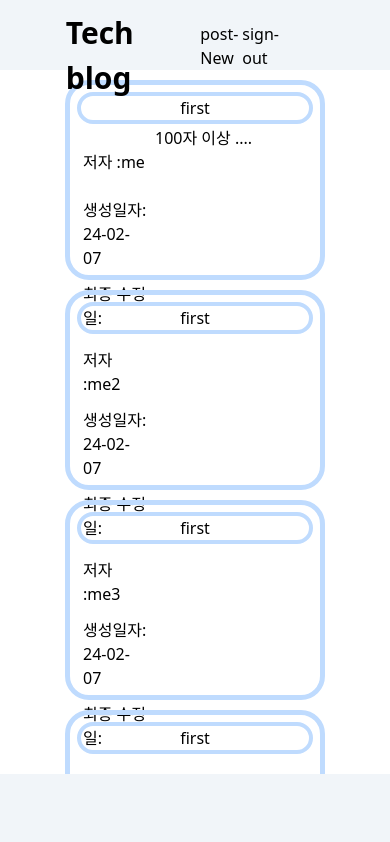
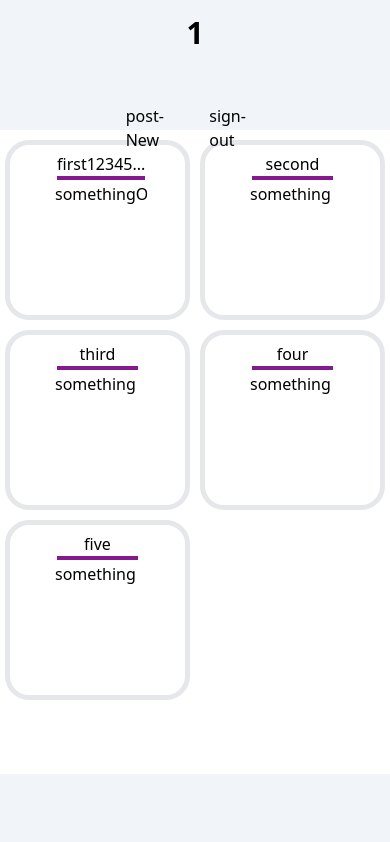
Before and after one commit to pjsClimbToUpperDirection/tech-blog, a Next.js app: page /1 in a window 390 px wide. Shown: the top 842 px of the page. Built offline with nearby package versions, Linux system fonts and the light colour scheme.

Commit message:
24-02-14-01

```diff
--- a/app/[user]/[title]/page.tsx
+++ b/app/[user]/[title]/page.tsx
@@ -1,3 +1,38 @@
-export default function (params) {
+export default function ({ params }: { params: { title: string }}) {
+    // 사용자 게시글 목록에서 데이터를 fetch 한 이후 기본적으로 캐시되므로 캐시된 데이터를 전부 호출한 뒤 조건문으로 걸러내는 전제로 진행
+    // 동적 경로의 값과 제목이 항상 같다는 전제로 진행
+    const PostList = [
+        { id: 1, writer: "me1", email: "who@naver.com", title: "first123456789012345678", content: "somethingOne", created_date: "24-02-07", updated_date: null},
+        { id: 2, writer: "me2", email: "who@naver.com", title: "second", content: "something", created_date: "24-02-07", updated_date: null},
+        { id: 3, writer: "me3", email: "who@naver.com", title: "third", content: "something", created_date: "24-02-07", updated_date: null},
+        { id: 4, writer: "me4", email: "who@naver.com", title: "four", content: "something", created_date: "24-02-07", updated_date: null},
+        { id: 5, writer: "me5", email: "who@naver.com", title: "five", content: "something", created_date: "24-02-07", updated_date: null},
+    ]
 
+    const thisIs = PostList.find(post => post.title == params.title)
+    return (
+        <div className={"w-full flex-auto"}>
+            <div className={"w-full grid grid-cols-6"}>
+                <div className={"col-start-2 col-end-6"}>
+                    <div className={"h-[90px] p-2 border-b-2 border-gray-100 grid content-end justify-center"}>
+                        <h2 className={"text-[28px] font-bold"}>{params.title.length > 20 ? (
+                                <p>{params.title.substring(0, 20)}...</p>
+                            ):(
+                                <p>{params.title}</p>
+                            )}</h2>
+                    </div>
+                    <div className={"h-[40px] my-[5px] flex items-center"}>
+                        <p className={"border-b-2 border-gray-100"}>
+                            최종 작성일: {thisIs.updated_date != null ? thisIs.updated_date : thisIs.created_date}
+                        </p>
+                    </div>
+                    <div className={"flex-auto min-h-[670px] my-[10px]"}>
+                        <p>
+                            {thisIs.content}
+                        </p>
+                    </div>
+                </div>
+            </div>
+        </div>
+    )
 }
--- a/app/[user]/layout.tsx
+++ b/app/[user]/layout.tsx
@@ -9,20 +9,22 @@ export const metadata = {
 }
 
 export default function UserLayout({
-    children
+    children,
+    params
     }: {
-    children: React.ReactNode
+    children: React.ReactNode,
+    params: { user: string }
 }) {
-    // 현재는 목 데이터를 만들어 놓았으나 api 를 통하여 실제 데이터를 가져올 시 형식에 맞게끔 수정 필요
+    // 로그아웃 시 토큰 만료를 위해 필요한 요청을 포함하도록 구성할 필요
     const navLinks = [
-        { id: 1, list: "sign-out", href: ""},
+        { id: 1, list: "sign-out", href: "/"},
         { id: 2, list: "post-New", href: ""},
     ]
 
     return (
-        <div id={"rootPage"} className={"flex flex-col h-[100%]"}>
-            <LayoutHeader navLinks={navLinks} />
-            <div className={"flex-[1_1_100%]"}>
+        <div id={"rootPage"} className={"flex flex-col flex-auto"}>
+            <LayoutHeader navLinks={navLinks} user={params.user}/>
+            <div className={"flex-auto"}>
                 {children}
             </div>
             <LayoutFooter/>
--- a/app/[user]/page.tsx
+++ b/app/[user]/page.tsx
@@ -1,26 +1,17 @@
-import Detail from "../../components/PostList/detail/detail"
+import ListPage from "../../components/PostList/ListPage/listPage"
 
-export default function UserPage(props) {
-    // key값 명시 필요
+export default function UserPage({ params }: { params: { user: string} }) {
+
     const PostList = [
-        { id: 1, writer: "me", email: "who@naver.com", title: "first", content: "somethingOne", created_date: "24-02-07", updated_date: null},
-        { id: 2, writer: "me2", email: "who@naver.com", title: "first", content: "something", created_date: "24-02-07", updated_date: null},
-        { id: 3, writer: "me3", email: "who@naver.com", title: "first", content: "something", created_date: "24-02-07", updated_date: null},
-        { id: 4, writer: "me", email: "who@naver.com", title: "first", content: "something", created_date: "24-02-07", updated_date: null},
-        { id: 5, writer: "me", email: "who@naver.com", title: "first", content: "something", created_date: "24-02-07", updated_date: null},
+        { id: 1, writer: "me1", email: "who@naver.com", title: "first123456789012345678", content: "somethingOne", created_date: "24-02-07", updated_date: null},
+        { id: 2, writer: "me2", email: "who@naver.com", title: "second", content: "something", created_date: "24-02-07", updated_date: null},
+        { id: 3, writer: "me3", email: "who@naver.com", title: "third", content: "something", created_date: "24-02-07", updated_date: null},
+        { id: 4, writer: "me4", email: "who@naver.com", title: "four", content: "something", created_date: "24-02-07", updated_date: null},
+        { id: 5, writer: "me5", email: "who@naver.com", title: "five", content: "something", created_date: "24-02-07", updated_date: null},
     ]
     return (
-        <>
-          <div className={"w-full h-[1110px]"}>
-              <div className={"w-full h-[1060px] grid grid-cols-6"}>
-                  <div className={"col-start-2 col-end-6 h-[1060px] grid grid-rows-5 py-[5px]"}>
-                      {PostList.map((eachPost) => (
-                          <Detail postInfo={eachPost} key={eachPost.id}/>
-                      ))}
-                  </div>
-              </div>
-              <div className={"w-full h-[50px]"}>다음 항목</div>
-          </div>
-        </>
-    )
+        <div className={"w-full flex flex-col"}>
+            <ListPage PostList={PostList} params={params}/>
+        </div>
+)
 }
--- a/app/page.tsx
+++ b/app/page.tsx
@@ -1,6 +1,5 @@
 import Form from "../components/root/form"
 export default function MainPage() {
-
     // todo 추후 검색엔진 최적화 구현하기
     return (
         <>
--- /dev/null
+++ b/components/PostList/ListPage/listPage.tsx
@@ -0,0 +1,22 @@
+import Detail from "../detail/detail";
+
+export default function listPage({
+    PostList,
+    params
+    } : {
+    PostList: { id: number, writer: string, email: string, title: string, content: string, created_date: string, updated_date: string | null }[],
+    params: { user: string },
+    }) {
+    return (
+        <>
+            <div className={"w-full grid xl:grid-cols-6 max-2xl:justify-items-center"}>
+                <div
+                    className={"col-span-6 h-full grid grid-cols-2 grid-rows-4 py-[5px] max-lg:w-full max-2xl:w-[1024px]  2xl:col-start-2 2xl:col-end-6"}>
+                    {PostList.map((eachPost) => (
+                        <Detail key={eachPost.id} postInfo={eachPost} maxTitleLength={10} maxContentLength={25} user={params.user}/>
+                    ))}
+                </div>
+            </div>
+        </>
+    )
+}
--- a/components/PostList/detail/detail.tsx
+++ b/components/PostList/detail/detail.tsx
@@ -1,46 +1,36 @@
-"use client"
-
-import {useEffect} from "react";
+import Link from "next/link";
 
 export default function Detail({
-    postInfo
+    postInfo,
+    maxTitleLength,
+    maxContentLength,
+    user
     }: {
-    postInfo : { id: number, writer: string, email: string, title: string, "content": string, "created_date": string, "updated_date": string | null}}) {
-    let done = 0;
-    useEffect(() => {
-        if (done == 0){
-            console.log(postInfo.content.length)
-            if (postInfo.content.length >= 5) {
-                // 사용자 입력을 받는 영역에서 innerHTML 사용은 xss 공격에 유의해야 한다
-                document.getElementById("container").innerHTML = "<p>100자 이상 ....</p>"
-            } else
-                document.getElementById("container").innerText = "ddr"
-        }
-        done = 1
-    }, []);
+    postInfo: { id: number, writer: string, email: string, title: string, "content": string, "created_date": string, "updated_date": string | null},
+    maxTitleLength: number,
+    maxContentLength: number,
+    user: string,
+    }) {
     return (
-        <div className={"col-span-1 p-[5px] my-[5px] grid grid-rows-5 border-[5px] border-blue-200 rounded-3xl h-[200px]"}>
-            <h2 className={"row-span-1 grid items-center justify-items-center m-[2px] border-[4px] border-blue-200 rounded-3xl"}>
-                {postInfo.title}
-            </h2>
-            <div className={"row-span-4 grid grid-cols-3"}>
-                <div className={"col-span-1 grid grid-rows-3"}>
-                    <div className={"row-span-1 mx-2 my-auto"}>
-                        <span>저자 :</span>
-                        <span>{postInfo.writer}</span>
-                    </div>
-                    <div className={"row-span-1 mx-2 my-auto"}>
-                        <span>생성일자: </span>
-                        <span>{postInfo.created_date}</span>
-                    </div>
-                    <div className={"row-span-1 mx-2 my-auto"}>
-                        <span>최종 수정일: </span>
-                        <span>{postInfo.updated_date}</span>
-                    </div>
+        <div
+            className={"col-span-1 p-[5px] m-[5px] border-[5px] border-gray-200 border-r-gray-200 rounded-3xl h-[180px]"}>
+            <Link href={`/${user}/${postInfo.title}`} prefetch={false} className={"px-10 grid grid-rows-5"}>
+                <h2 className={"row-span-1 grid justify-items-center m-[2px] border-b-[4px] border-fuchsia-800"}
+                    id={postInfo.id.toString()}>
+                    {postInfo.title.length > maxTitleLength ? (
+                        <p>{postInfo.title.substring(0, maxTitleLength)}...</p>
+                    ):(
+                        <p>{postInfo.title}</p>
+                    )}
+                </h2>
+                <div id={"container"} className={"row-span-4 overflow-hidden"}>
+                    {postInfo.content.length > maxContentLength ? (
+                        <p>{postInfo.content.substring(0, maxContentLength)}.....</p>
+                    ) : (
+                        <p>{postInfo.content}</p>
+                    )}
                 </div>
-                <div id={"container"} className={"col-span-2 overflow-hidden"}>
-                </div>
-            </div>
+            </Link>
         </div>
     )
 }
--- a/components/form/signinForm.tsx
+++ b/components/form/signinForm.tsx
@@ -1,7 +1,7 @@
 import instructionForSubmit from "./instructionAnimation/instructionForSubmit";
 
 export default function SignInForm({ rootElement } : { rootElement: string | null}) {
-    let done = 0; // 스크립트의 반복 동작을 피하고자 일부러 side Effect 유발
+    let done = 0; // 스크립트의 반복 동작을 피하고자 일부러 side Effect 유발, 하나의 로그인 폼 내에서 지시 문구는 한번만 활성화된다.
     return (
         <div id={"signInForm"}
              className={"h-[100%] w-full grid justify-items-center bg-white p-[10px] absolute " + rootElement}>
--- a/components/layout/layoutHeader.tsx
+++ b/components/layout/layoutHeader.tsx
@@ -6,8 +6,10 @@ import React, {useEffect} from "react";
 
 export default function layoutHeader({
     navLinks,
+    user
     }: {
-    navLinks: {id: number, list: string, href: string}[]
+    navLinks: {id: number, list: string, href: string}[],
+    user: string
 })  {
     // 컴포넌트가 DOM 에 추가되었을 때 setup 함수(첫번째 인자) 작동
     useEffect(() => {
@@ -21,17 +23,17 @@ export default function layoutHeader({
         })
     }, []);
     return (
-        <div className={"grid justify-items-center grid-cols-7 bg-slate-100 border-black sticky top-0 h-[70px]"} id={"headerRoot"}>
+        <div className={"grid justify-items-center grid-cols-7 bg-slate-100 border-black sticky top-0 h-[130px]  md:h-[70px]"} id={"headerRoot"}>
             <div className={"p-[5px] w-full col-start-2 col-end-7"}>
-                <div className={"w-full grid grid-cols-5"}>
-                    <div className={"text-black col-span-2 grid justify-items-center p-[5px]"}>
-                        <Link href="/" className={"text-[30px] font-bold"}>
-                            Tech blog
+                <div className={"w-full grid  md:grid-cols-5 max-md:grid-rows-2"}>
+                    <div className={"text-black grid justify-items-center p-[5px]  md:col-span-2"}>
+                        <Link href={`/${user}`} className={"text-[30px] font-bold"}>
+                            {user}
                         </Link>
                     </div>
-                    <div className={"col-span-3 p-[5px]"}>
+                    <div className={"md:col-span-3 p-[5px]"}>
                         <div className={"px-[50px] py-[10px]"}>
-                            <ul className={"flex flex-row-reverse justify-start"}>
+                            <ul className={"flex flex-row-reverse justify-center md:justify-start"}>
                                 {navLinks.map((each) => (
                                     <LayoutButton key={each.id} customClass={"p-[2px] px-[10px] min-w-[42px]"}
                                                   href={each.href}>{each.list}</LayoutButton>
```
